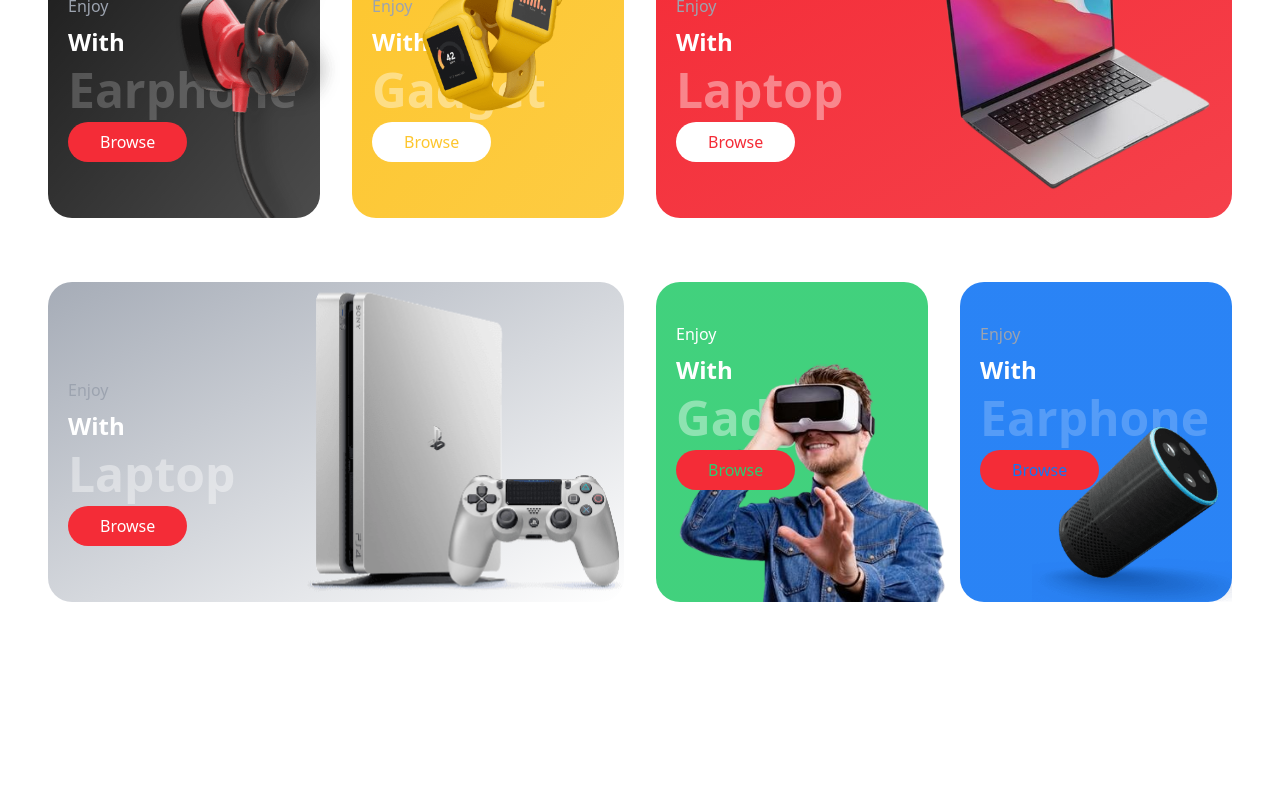
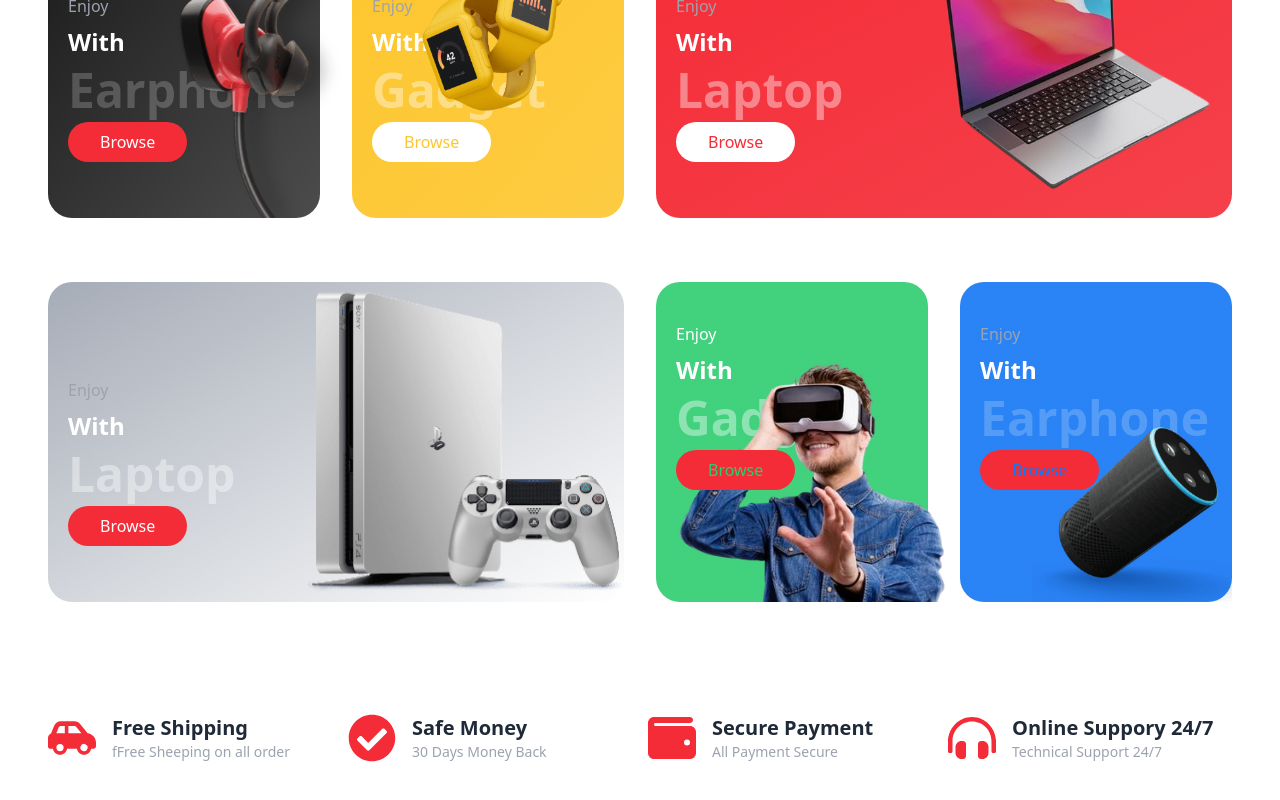
Before and after one commit to MdFuadAmir/E-Shop-Bd, a React (Vite) app: page / in a window 1280 px wide. Shown: the part 860-1660 px from the top of the page. Before the commit the page ends 1494 px from the top, so only its background shows below. Built offline with nearby package versions, Linux system fonts and the light colour scheme.

Commit message:
added services section complete

```diff
--- a/src/Components/Hero/Hero.jsx
+++ b/src/Components/Hero/Hero.jsx
@@ -16,16 +16,16 @@
     id: 2,
     img: image2,
     subtitle: "Beats Solo",
-    title: "3D Glass",
-    title2: "Display",
+    title: "Wireless",
+    title2: "Vurtuai",
     description: "Lorem ipsum dolor sit amet, consectetur adipisicing elit. Pariatur dolore suscipit debitis totam fuga est? Quibusdam tempore architecto vero eum."
   },
   {
     id: 3,
     img: image3,
     subtitle: "Beats Solo",
-    title: "Macbook",
-    title2: "Pro",
+    title: "Branded",
+    title2: "Laptops",
     description: "Lorem ipsum dolor sit amet, consectetur adipisicing elit. Pariatur dolore suscipit debitis totam fuga est? Quibusdam tempore architecto vero eum."
   }
 ]
--- a/src/Components/Home/Home.jsx
+++ b/src/Components/Home/Home.jsx
@@ -2,15 +2,17 @@
 import Category2 from "../Category/Category2";
 import Header from "../Header/Header";
 import Hero from "../Hero/Hero";
+import Services from "../Services/Services";
 
 
 const Home = () => {
     return (
-        <div>
+        <div className="bg-white dark:bg-gray-900 dark:text-white duration-200 overflow-hidden">
             <Header />
             <Hero />
             <Category />
             <Category2 />
+            <Services/>
 
         </div>
     );
--- /dev/null
+++ b/src/Components/Services/Services.jsx
@@ -0,0 +1,57 @@
+import { FaCarSide } from "react-icons/fa6";
+import { FaHeadphonesAlt } from "react-icons/fa";
+import { FaWallet } from "react-icons/fa6";
+import { FaCheckCircle } from "react-icons/fa";
+
+const serviceData =[
+    {
+        id:1,
+        icon: <FaCarSide className="text-xl md:text-5xl text-primary"/>,
+        title: "Free Shipping",
+        description: "fFree Sheeping on all order"
+    },
+    {
+        id:2,
+        icon: <FaCheckCircle className="text-xl md:text-5xl text-primary"/>,
+        title: "Safe Money",
+        description: "30 Days Money Back"
+    },
+    {
+        id:3,
+        icon: <FaWallet className="text-xl md:text-5xl text-primary"/>,
+        title: "Secure Payment",
+        description: "All Payment Secure"
+    },
+    {
+        id:4,
+        icon: <FaHeadphonesAlt className="text-xl md:text-5xl text-primary"/>,
+        title: "Online Suppory 24/7",
+        description: "Technical Support 24/7"
+    }
+]
+const Services = () => {
+    return (
+        <div>
+            <div className="container my-14 md:my-20">
+                <div className="grid grid-cols-1 md:grid-cols-2 lg:grid-cols-4 gap-4 gap-y-8">
+                    {
+                        serviceData.map((data) => (
+                    <div key={data.id} className="flex flex-col  items-start sm:flex-row gap-4">
+                        {data.icon}
+                        <div>
+                            <h1 className="text-xl font-bold">{data.title}</h1>
+                            <h1 className="text-gray-400 text-sm">{data.description}</h1>
+                        </div>
+                    </div>
+                        ))
+                    }
+
+                </div>
+
+            </div>
+
+        </div>
+    );
+};
+
+export default Services;
```
